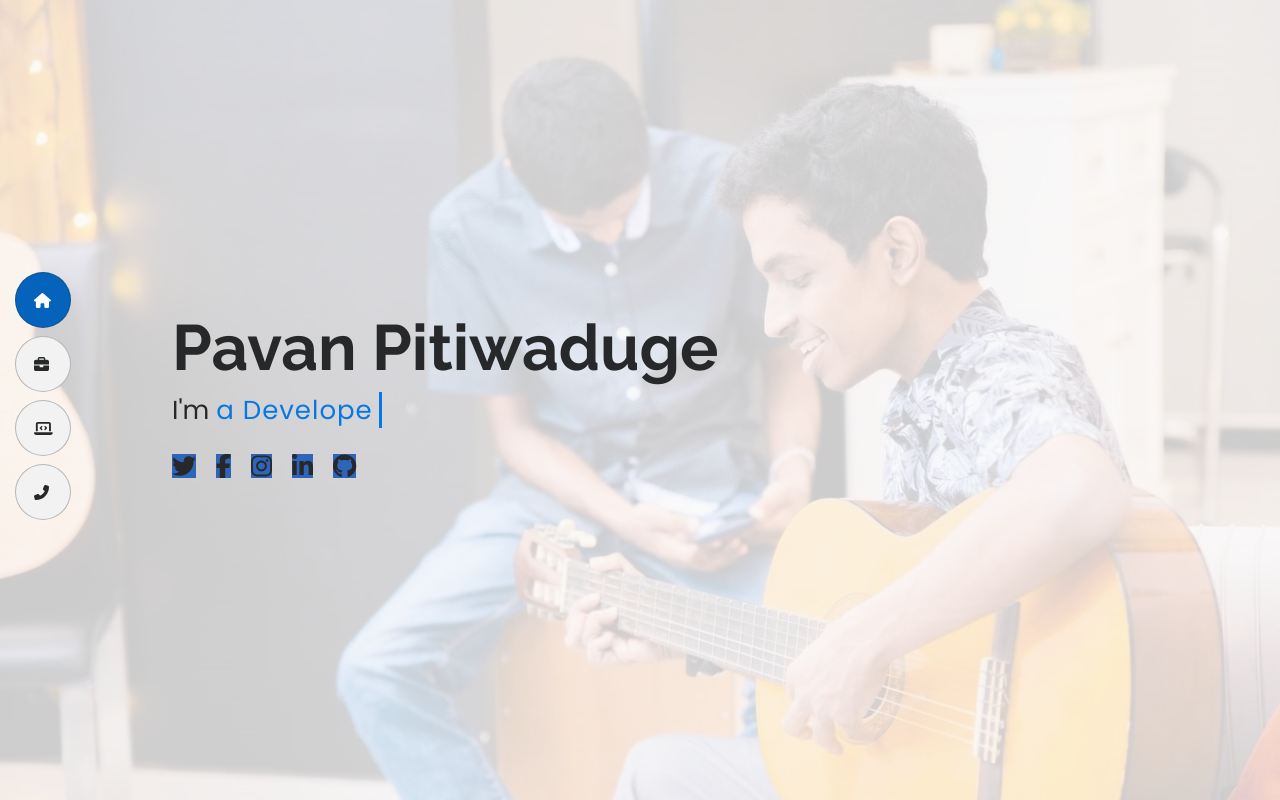
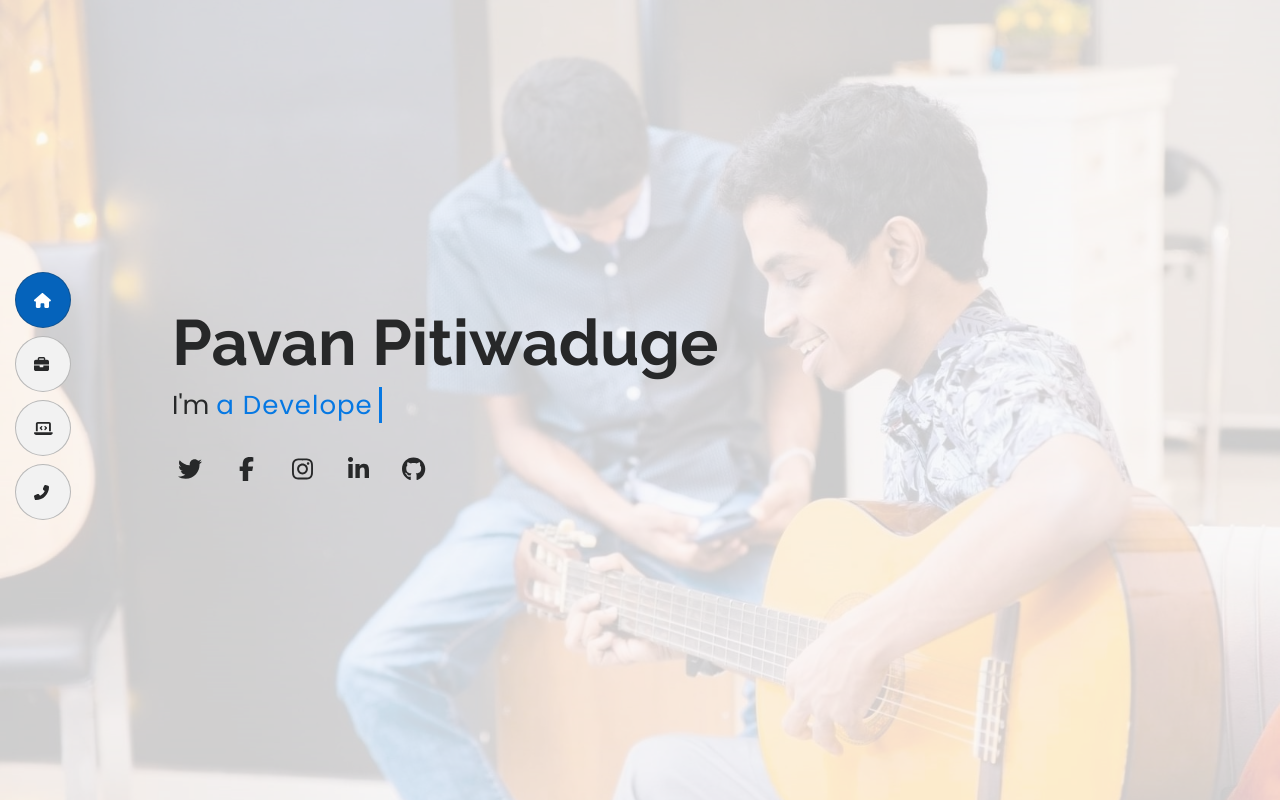
Before and after one commit to rajivaPavan/rajivaPavan.github.io, a Vue app: page / in a window 1280 px wide. Shown: the top 800 px of the page. Built offline with nearby package versions, Linux system fonts and the light colour scheme.

Commit message:
colored social media icons

```diff
--- a/src/components/AppContact.vue
+++ b/src/components/AppContact.vue
@@ -130,21 +130,15 @@ export default {
   justify-content: center;
 }
 :deep(.social-links a) {
-  font-size: 20px;
-  display: inline-block;
-  background: var(--color-link);
-  color: var(--color-text-in-primary);
-  line-height: 1;
-  padding: 8px 0;
-  margin-right: 4px;
-  border-radius: 50%;
-  display: flex;
+  padding: 0 !important;
+  margin: 0 !important;
+  display: flex !important;
   justify-content: center;
   align-items: center;
-  text-align: center;
-  width: 36px;
-  height: 36px;
-  transition: 0.3s;
+  width: 40px;
+  height: 40px;
+  /*border: 1px solid var(--color-border);*/
+  background-color: transparent !important;
 }
 
 </style>
--- a/src/components/AppHero.vue
+++ b/src/components/AppHero.vue
@@ -84,10 +84,10 @@ export default {
   display: flex;
 }
 :deep(.social-links a) {
-  font-size: 24px;
+  font-size: 24px !important;
   display: inline-block;
   color: var(--color-heading) !important;
-  line-height: 1;
+  background-color: transparent !important;
   margin-right: 20px;
   transition: none;
 }
--- a/src/components/SocialLinks.vue
+++ b/src/components/SocialLinks.vue
@@ -11,11 +11,23 @@
 <style lang="scss" scoped>
 .social-icon-container{
   a{
-    background-color: var(--color-link);
+    font-size: 20px;
+    display: inline-block;
+    background: var(--color-link);
+    color: var(--color-text-in-primary);
+    line-height: 1;
+    padding: 8px 0;
+    margin-right: 4px;
+    border-radius: 50%;
+    text-align: center;
+    width: 36px;
+    height: 36px;
+    transition: 0.3s;
   }
   img{
     width: 100%;
     height: 100%;
+    object-fit: contain;
   }
 }
 </style>
@@ -44,7 +56,7 @@ export default {
         SocialLink('facebook', socials.facebook, imageUrls.facebook),
         SocialLink('instagram', socials.instagram, imageUrls.instagram),
         SocialLink('linkedin', socials.linkedin, imageUrls.linkedin),
-        SocialLink('github', socials.github, imageUrls.github),
+        SocialLink('github', socials.github, imageUrls.githubSocial),
       ]
     }
     else{
--- a/src/store/urls.js
+++ b/src/store/urls.js
@@ -42,4 +42,5 @@ export const imageUrls = {
     facebook: 'https://cdn4.iconfinder.com/data/icons/social-media-icons-the-circle-set/48/facebook_circle-512.png',
     instagram: 'https://cdn3.iconfinder.com/data/icons/popular-services-brands/512/instagram-512.png',
     linkedin: 'https://cdn4.iconfinder.com/data/icons/social-media-icons-the-circle-set/48/linkedin_circle-512.png',
+    githubSocial: 'https://cdn3.iconfinder.com/data/icons/popular-services-brands/512/github-512.png',
 }
```
